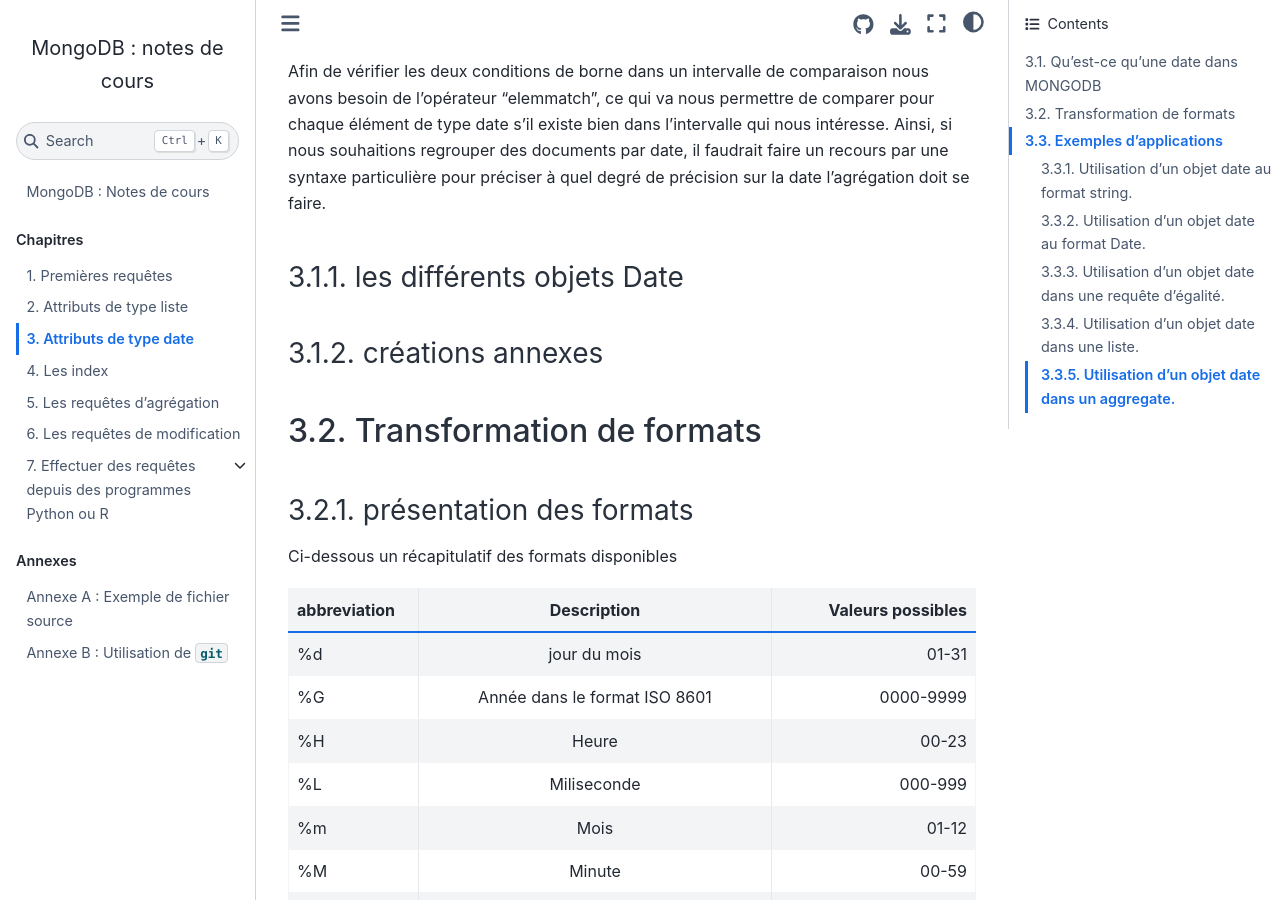
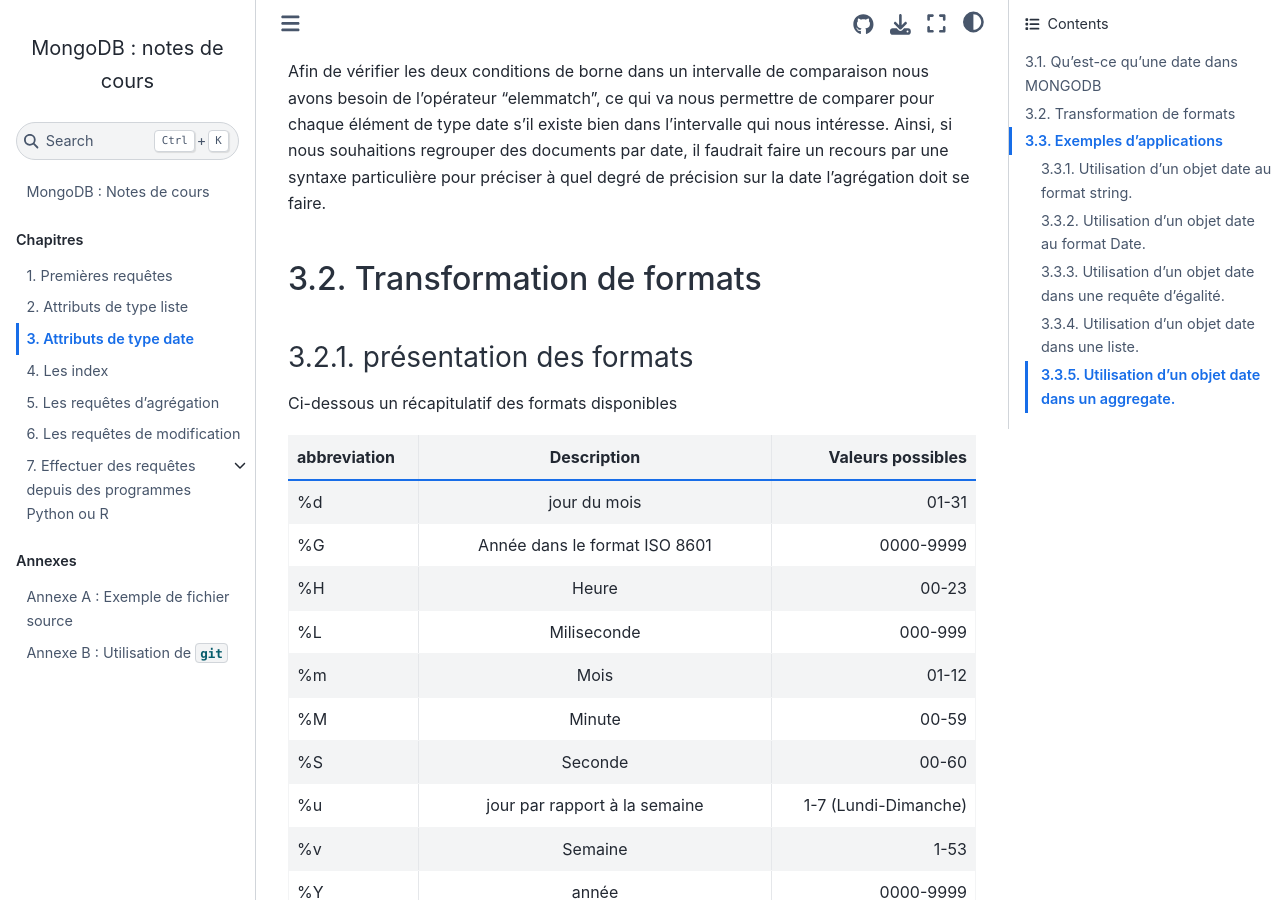
Before and after one commit to rtavenar/mongo_book, a Jupyter Book: the page built from content/03_dates.md, in a window 1280 px wide and 900 px high, scrolled down 1113 px. Built offline with Jupyter Book 1.0.4 settings and Sphinx 7.4.7 and the Sphinx Book theme 1.1.4, drawn with Linux system fonts in a browser that asks for light colours.

Commit message:
Update 03_dates.md

```diff
--- a/content/03_dates.md
+++ b/content/03_dates.md
@@ -55,10 +55,6 @@ Lorsque l’on souhaite effectuer un test sur une date, on utilisera des opérat
 
 Afin de vérifier les deux conditions de borne dans un intervalle de comparaison nous avons besoin de l’opérateur "elemmatch", ce qui va nous permettre de comparer pour chaque élément de type date s’il existe bien dans l’intervalle qui nous intéresse.
 Ainsi, si nous souhaitions regrouper des documents par date, il faudrait faire un recours par une syntaxe particulière pour préciser à quel degré de précision sur la date l’agrégation doit se faire.
-
-### les différents objets Date
-
-### créations annexes
 
 ## Transformation de formats
 
```
